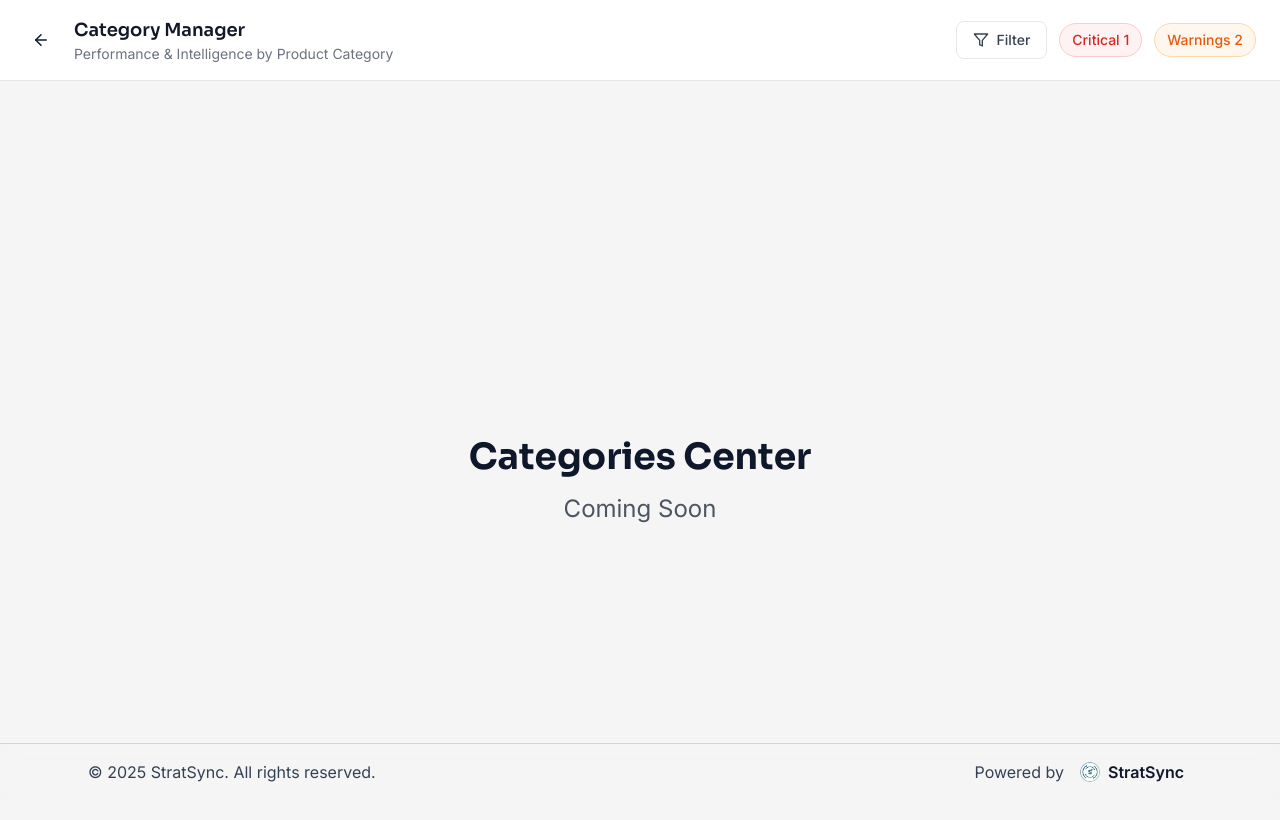
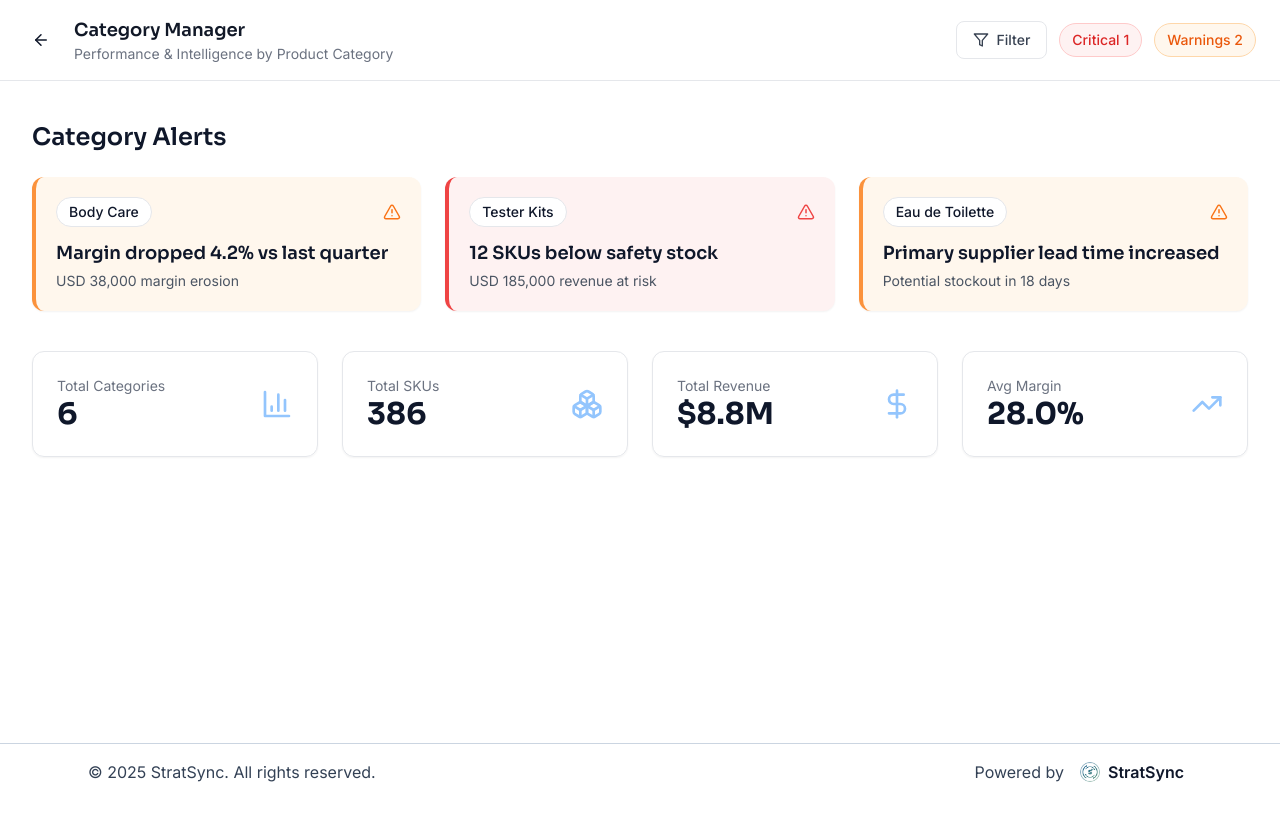
Before and after one commit to stratsync-rohit/revenue-intelligence-dashboard-tionale-v4, a React (Vite) app in the folder client/: page /categories in a window 1280 px wide. Shown: the top 820 px of the page. Built offline with nearby package versions, Linux system fonts and the light colour scheme; no server answers.

Commit message:
add categoires and revenivealert

```diff
--- a/client/src/components/command-center/RevenueAlert.tsx
+++ b/client/src/components/command-center/RevenueAlert.tsx
@@ -111,7 +111,7 @@ const RevenueAlert = () => {
             </div>
           </div>
 
-          {/* Alert 2 */}
+
           <div className="border-l-4 border-red-500 bg-red-50 rounded-xl p-5 flex flex-col justify-between">
             <div>
               <div className="flex items-center gap-1 mb-2">
--- a/client/src/pages/Categories.tsx
+++ b/client/src/pages/Categories.tsx
@@ -1,10 +1,105 @@
 import React from "react";
+import {
+  AlertTriangle,
+  BarChart3,
+  Boxes,
+  DollarSign,
+  TrendingUp,
+} from "lucide-react";
 
 const Categories: React.FC = () => {
   return (
-    <div className="flex flex-col items-center justify-center min-h-screen">
-      <h1 className="text-4xl font-bold mb-4">Categories Center</h1>
-      <p className="text-2xl text-gray-600">Coming Soon</p>
+    <div className="min-h-screen bg-white px-8 py-10 space-y-10">
+
+      {/* ===== Category Alerts (TOP) ===== */}
+      <div>
+        <h1 className="text-2xl font-semibold mb-6">Category Alerts</h1>
+
+        <div className="grid grid-cols-1 md:grid-cols-3 gap-6">
+          {/* Body Care */}
+          <div className="rounded-xl border-l-4 border-orange-400 bg-orange-50 p-5 shadow-sm">
+            <div className="flex items-center justify-between mb-3">
+              <span className="px-3 py-1 text-sm rounded-full border bg-white font-medium">
+                Body Care
+              </span>
+              <AlertTriangle className="text-orange-500" size={18} />
+            </div>
+            <h3 className="font-semibold text-lg">
+              Margin dropped 4.2% vs last quarter
+            </h3>
+            <p className="text-sm text-gray-600 mt-1">
+              USD 38,000 margin erosion
+            </p>
+          </div>
+
+          {/* Tester Kits */}
+          <div className="rounded-xl border-l-4 border-red-500 bg-red-50 p-5 shadow-sm">
+            <div className="flex items-center justify-between mb-3">
+              <span className="px-3 py-1 text-sm rounded-full border bg-white font-medium">
+                Tester Kits
+              </span>
+              <AlertTriangle className="text-red-500" size={18} />
+            </div>
+            <h3 className="font-semibold text-lg">
+              12 SKUs below safety stock
+            </h3>
+            <p className="text-sm text-gray-600 mt-1">
+              USD 185,000 revenue at risk
+            </p>
+          </div>
+
+          {/* Eau de Toilette */}
+          <div className="rounded-xl border-l-4 border-orange-400 bg-orange-50 p-5 shadow-sm">
+            <div className="flex items-center justify-between mb-3">
+              <span className="px-3 py-1 text-sm rounded-full border bg-white font-medium">
+                Eau de Toilette
+              </span>
+              <AlertTriangle className="text-orange-500" size={18} />
+            </div>
+            <h3 className="font-semibold text-lg">
+              Primary supplier lead time increased
+            </h3>
+            <p className="text-sm text-gray-600 mt-1">
+              Potential stockout in 18 days
+            </p>
+          </div>
+        </div>
+      </div>
+
+      {/* ===== Summary Cards (BOTTOM) ===== */}
+      <div className="grid grid-cols-1 sm:grid-cols-2 lg:grid-cols-4 gap-6">
+        <div className="rounded-xl border p-6 shadow-sm flex justify-between items-center">
+          <div>
+            <p className="text-gray-500 text-sm">Total Categories</p>
+            <h2 className="text-3xl font-bold">6</h2>
+          </div>
+          <BarChart3 className="text-blue-300" size={32} />
+        </div>
+
+        <div className="rounded-xl border p-6 shadow-sm flex justify-between items-center">
+          <div>
+            <p className="text-gray-500 text-sm">Total SKUs</p>
+            <h2 className="text-3xl font-bold">386</h2>
+          </div>
+          <Boxes className="text-blue-300" size={32} />
+        </div>
+
+        <div className="rounded-xl border p-6 shadow-sm flex justify-between items-center">
+          <div>
+            <p className="text-gray-500 text-sm">Total Revenue</p>
+            <h2 className="text-3xl font-bold">$8.8M</h2>
+          </div>
+          <DollarSign className="text-blue-300" size={32} />
+        </div>
+
+        <div className="rounded-xl border p-6 shadow-sm flex justify-between items-center">
+          <div>
+            <p className="text-gray-500 text-sm">Avg Margin</p>
+            <h2 className="text-3xl font-bold">28.0%</h2>
+          </div>
+          <TrendingUp className="text-blue-300" size={32} />
+        </div>
+      </div>
     </div>
   );
 };
```
